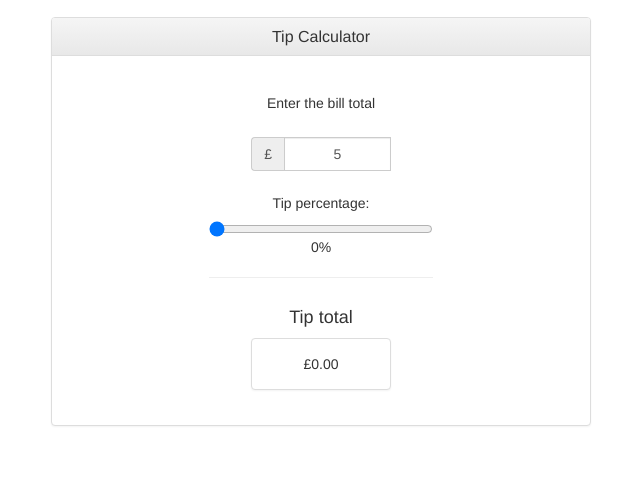
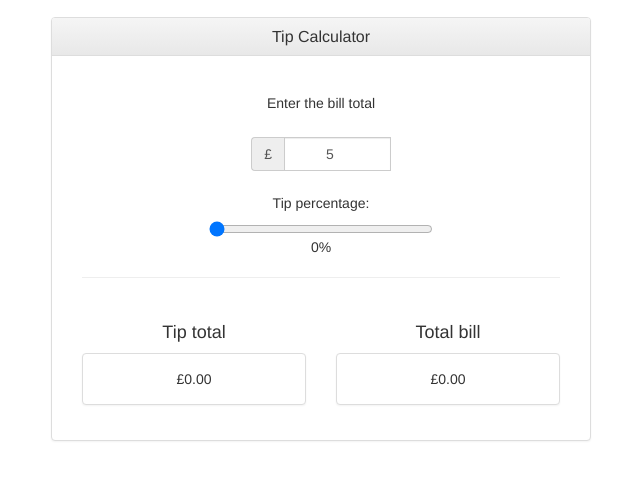
Before and after one commit to jamesl88/tip_calculator, a plain HTML site: page index.html in a window 1280 px wide. Shown: the part 153-632 px from the top of the page, without its empty margins (319-959 px from the left). Drawn offline with nearby package versions, Linux system fonts and the light colour scheme.

Commit message:
added tip total

```diff
--- a/index.html
+++ b/index.html
@@ -20,11 +20,13 @@
         var tip = document.getElementById('tip');
         var bill = document.getElementById('bill');
         var percent = document.getElementById('percent');
+        var totalBill = document.getElementById('totalbill');
 
         var slideval = document.getElementById('slideval');
         var prcnt = percent.value * .01;
         slideval.innerHTML = percent.value+"%";
-        tip.innerHTML = "£" + (bill.value * prcnt).toFixed(2);
+        tip.innerHTML = (bill.value * prcnt).toFixed(2);
+        totalBill.innerHTML = (parseFloat(bill.value) + parseFloat(tip.innerHTML)).toFixed(2);
       }
     </script>
 
@@ -58,7 +60,7 @@
             <div class="col-md-4 col-md-offset-4 main-label">
               <div class="input-group">
                 <span class="input-group-addon">£</span>
-                <input type="text" id="bill" value="5" onchange="tipCalculate(percent.value)" class="form-control form-control text-center" />
+                <input type="number" id="bill" value="5" onchange="tipCalculate(percent.value)" class="form-control form-control text-center" />
                 <br>
               </div>
             </div>
@@ -72,16 +74,30 @@
               <span id="slideval" class="text-center">0%</span>
             </div>
 
-            <div class="col-md-6 col-md-offset-3"><hr></div>
+            <div class="col-md-12"><hr></div>
 
-            <div class="col-md-4 col-md-offset-4 .main-label" >
-              <h4>Tip total</h3>
-              <div class="panel panel-default">
-                <div class="panel-body">
-                  <span id="tip">£0.00</span>
+            <div class="col-md-12">
+              <div class="row">
+                <div class="col-md-6 main-label">
+                  <h4>Tip total</h3>
+                  <div class="panel panel-default">
+                    <div class="panel-body">
+                      £<span id="tip">0.00</span>
+                    </div>
+                  </div>
                 </div>
-              </div>
+
+                <div class="col-md-6 main-label">
+                  <h4>Total bill</h3>
+                  <div class="panel panel-default">
+                    <div class="panel-body">
+                      £<span id="totalbill">0.00</span>
+                    </div>
+                  </div>
+                </div>
+              </div> <!-- End row -->
             </div>
+
           </div>
         </div>
       </div>
```
